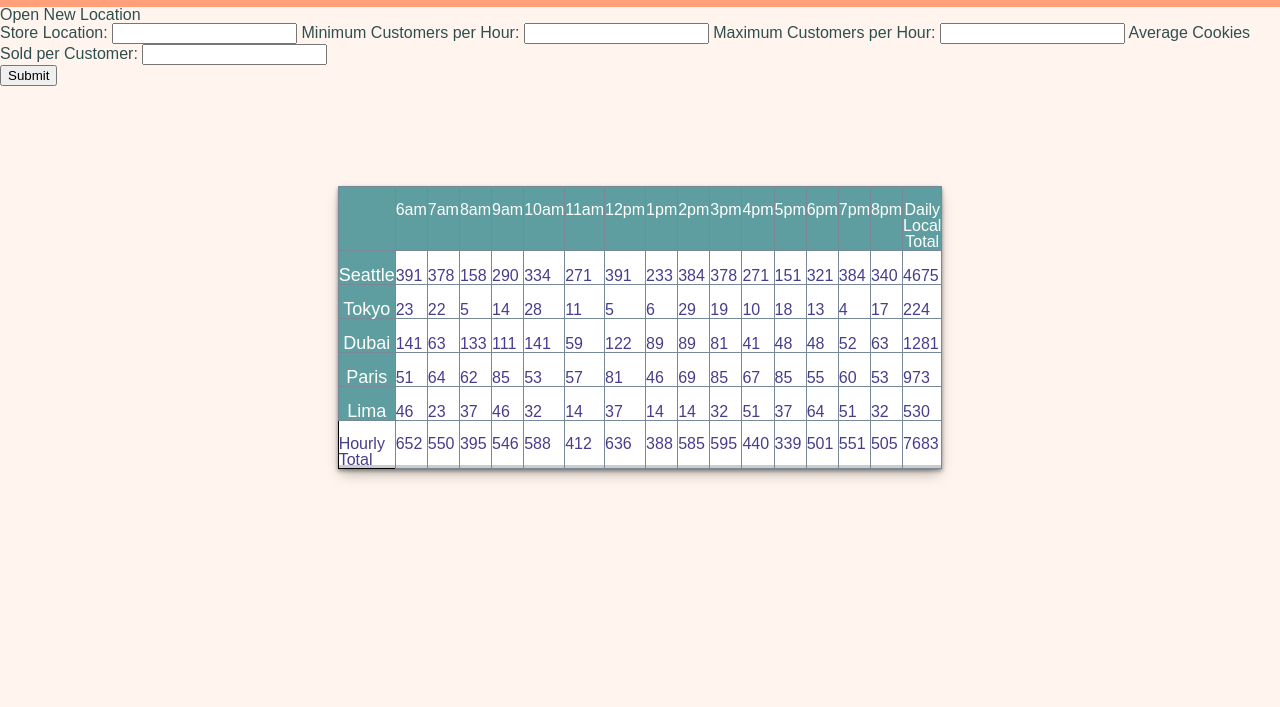
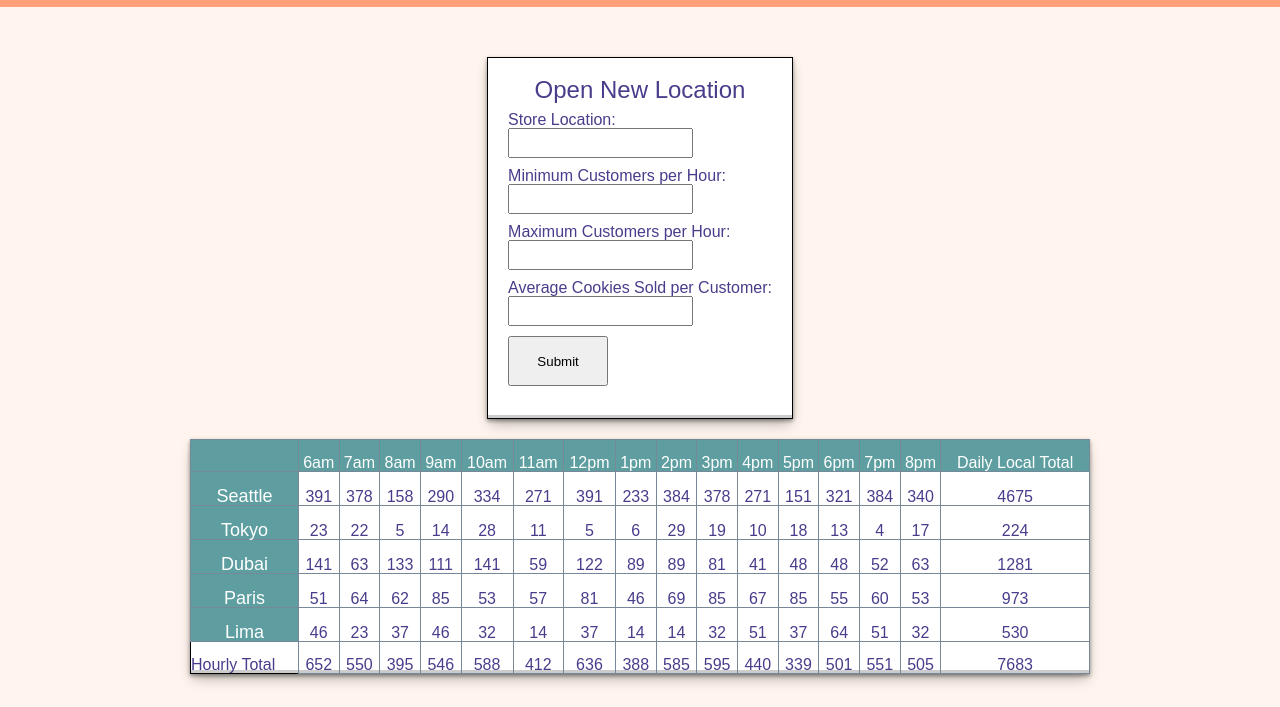
Before and after one commit to Nicholas-Mercado/cookie-stand, a plain HTML site: page sales.html in a window 1280 px wide. Shown: the part 93-800 px from the top of the page. Drawn offline with Linux system fonts and the light colour scheme; a web font is replaced by a local one.

Commit message:
Styled the table

```diff
--- a/css/style.css
+++ b/css/style.css
@@ -14,7 +14,7 @@ header{
 }
 
 nav{
-  width: 960px;
+  width: 1260px;
   margin: auto;
 }
 
@@ -44,7 +44,7 @@ header h1{
 /* Mainpage */
 main {
   height: 100%;
-  width: 960px;
+  width: 1260px;
   margin: auto;
   font-family:Times, 'Times New Roman', serif;
 }
@@ -145,19 +145,18 @@ height: 13vw;
 /* Table styling */
 
 #profiles{
-padding-top: 100px;
+padding-top: 20px;
 
 }
 table{
+  padding: 20px;
   background-color:white;
-  width: 700px;
+  width: 900px;
   color:darkslateblue;
-  padding-top: 100px;
+  padding-top: 10px;
   margin: auto;
   border: 1px solid black;
   font-family:Arial, Helvetica, sans-serif;
-  max-width: min-content;
-  padding:.4em;
   box-shadow: rgba(0, 0, 0, 0.4) 0px 2px 4px, rgba(0, 0, 0, 0.3) 0px 7px 13px -3px, rgba(0, 0, 0, 0.2) 0px -3px 0px inset;
 }
 
@@ -181,8 +180,49 @@ table th{
 table tr{
   border:solid thin lightslategrey;
   padding-top: 15px;
+  text-align: center;
 }
 table td{
   border:solid thin lightslategrey;
   padding-top: 15px;
+  text-align: center;
 }
+
+
+/* Form Styling */
+
+form  {
+  height: 320px;
+  width: fit-content;
+  padding: 20px;
+  background-color:white;
+  color:darkslateblue;
+  margin: auto;
+  margin-top: 50px;
+  border: 1px solid black;
+  font-family:Arial, Helvetica, sans-serif;
+  box-shadow: rgba(0, 0, 0, 0.4) 0px 2px 4px, rgba(0, 0, 0, 0.3) 0px 7px 13px -3px, rgba(0, 0, 0, 0.2) 0px -3px 0px inset;
+}
+
+
+form legend{
+font-size: x-large;
+text-align: center;
+}
+
+input {
+  display: block;
+}
+form label{
+  display: inline-block;
+  margin-top: 10px;
+}
+form input{
+
+  padding-top: 10px;
+}
+form button{
+margin-top: 10px;
+width: 100px;
+height: 50px;
+}
```
